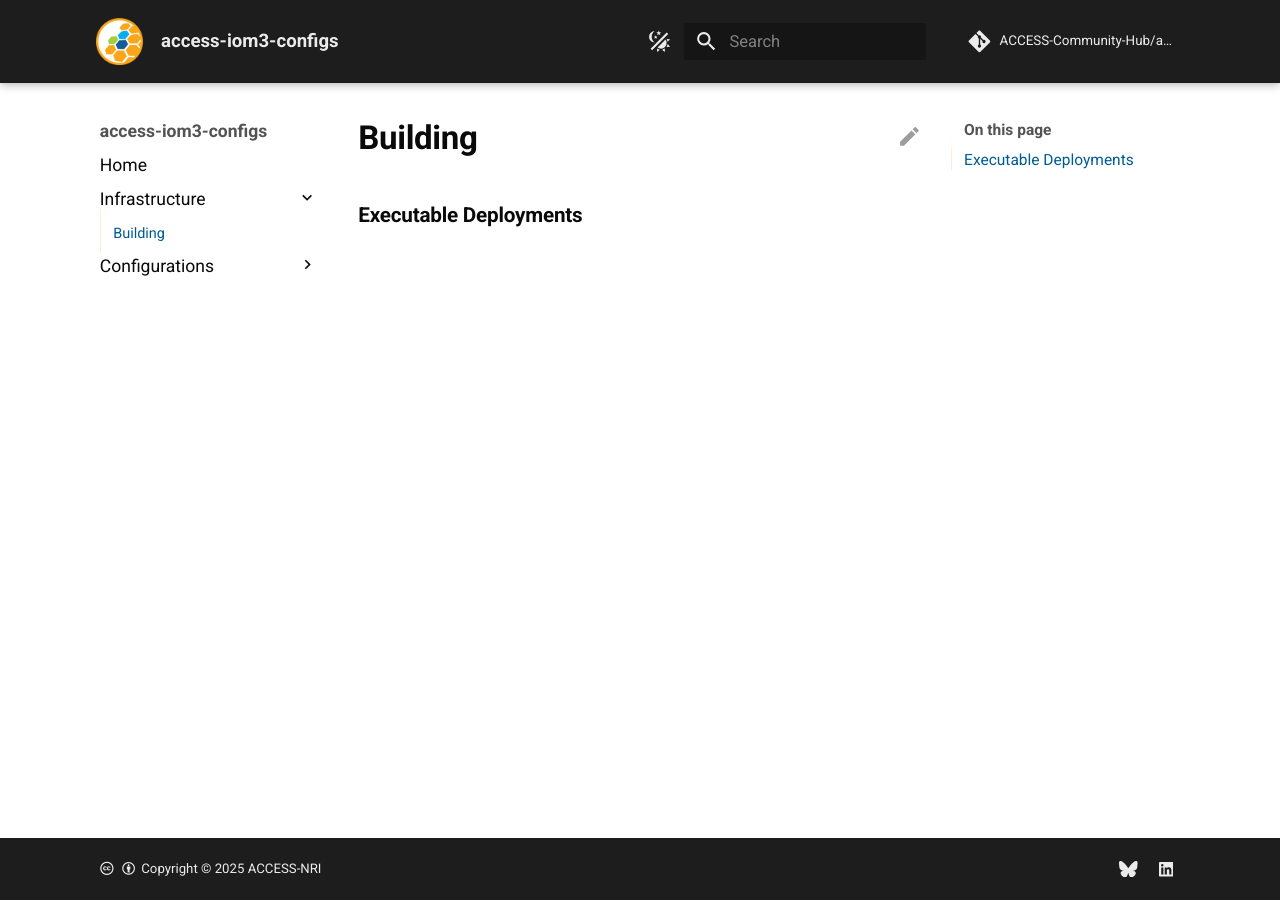
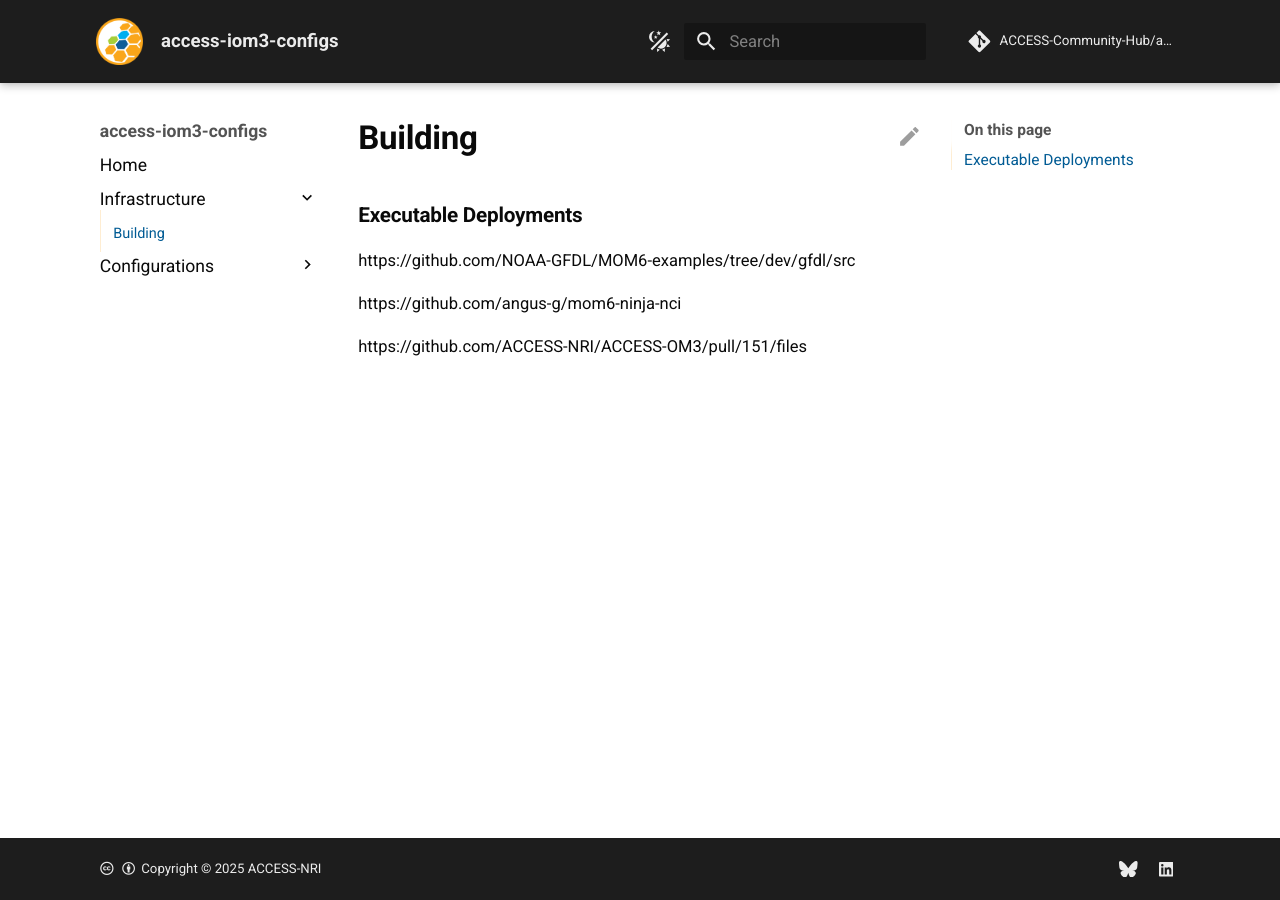
Before and after one commit to ACCESS-Community-Hub/access-iom3-configs, an MkDocs documentation site: the page built from documentation/docs/pages/infrastructure/Building.md, in a window 1280 px wide. Built offline with MkDocs 1.6.1 and Material for MkDocs 9.7.7, drawn with Linux system fonts in a browser that asks for light colours; comment, search, counter and statistics services are not loaded; part of the change alters nothing that is shown.

Commit message:
Update Building.md
Just creating a few trivial changes

```diff
--- a/documentation/docs/pages/infrastructure/Building.md
+++ b/documentation/docs/pages/infrastructure/Building.md
@@ -1,3 +1,10 @@
 
 
 ### Executable Deployments
+
+
+https://github.com/NOAA-GFDL/MOM6-examples/tree/dev/gfdl/src
+
+https://github.com/angus-g/mom6-ninja-nci
+
+https://github.com/ACCESS-NRI/ACCESS-OM3/pull/151/files
```
